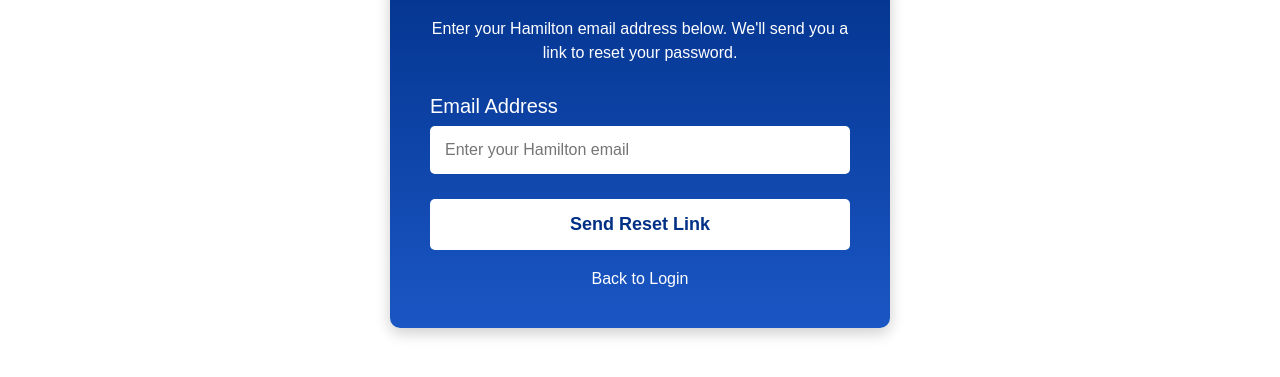
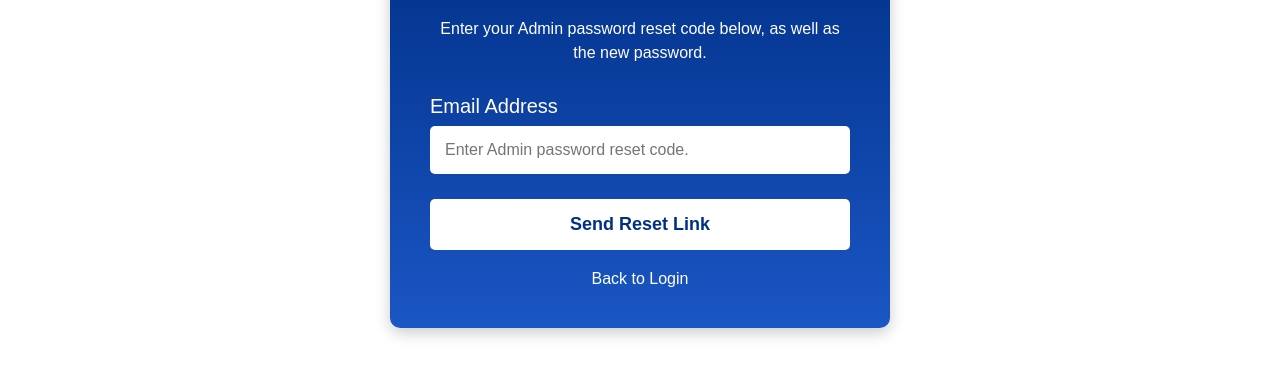
Before and after one commit to Kerry12342/Pre-Med-Course-Planning, a website: page Forget_Password_Page/forget_password.html in a window 1280 px wide. Shown: the part 311-688 px from the top of the page. Drawn offline with Linux system fonts and the light colour scheme.

Commit message:
fix thing

```diff
--- a/Forget_Password_Page/forget_password.html
+++ b/Forget_Password_Page/forget_password.html
@@ -29,12 +29,12 @@
             <h2>Reset Password</h2>
 
             <p class="instruction-text">
-                Enter your Hamilton email address below. We'll send you a link to reset your password.
+                Enter your Admin password reset code below, as well as the new password.
             </p>
 
             <div class="form-group">
-                <label for="email">Email Address</label>
-                <input type="email" id="email" placeholder="Enter your Hamilton email">
+                <label for="admincode">Email Address</label>
+                <input type="admincode" id="admincode" placeholder="Enter Admin password reset code.">
                 <div class="error-message" id="email-error">
                     <i class="fas fa-exclamation-triangle"></i> Please enter a valid Hamilton email address
                 </div>
```
Also changed, not shown: Admin_Page/millstone2_initial.html (+4 -4 lines).
